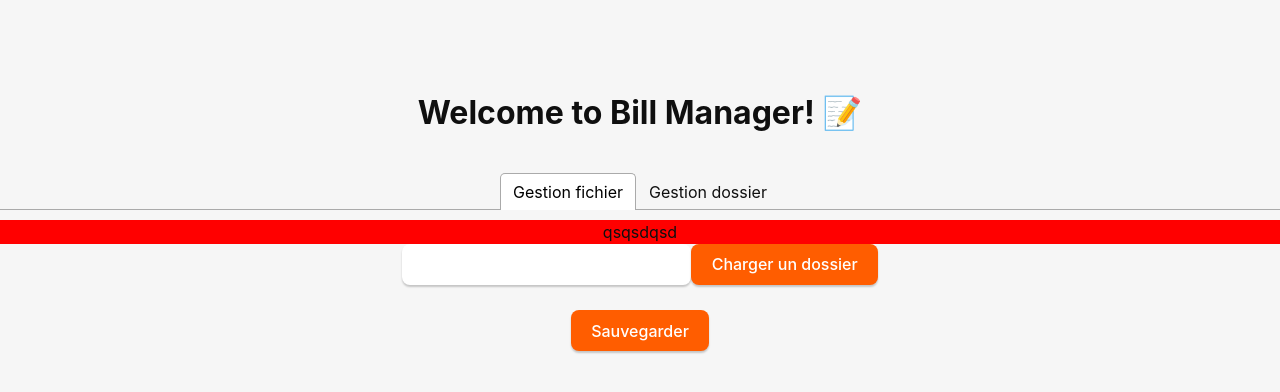
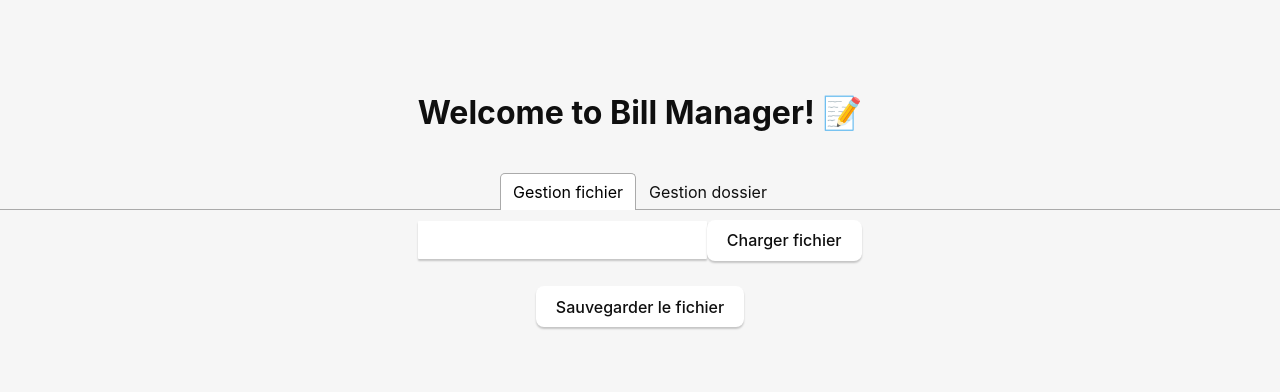
Before and after one commit to JackDaexter/BillManager, a React (Vite) app: page / in a window 1280 px wide. Shown: the top 392 px of the page. Built offline with nearby package versions, Linux system fonts and the light colour scheme.

Commit message:
feat: extract button style from main.tsx to create component and add feature to load file and check if load correctly

```diff
--- /dev/null
+++ b/src/component/DarkInput.tsx
@@ -0,0 +1,21 @@
+const DarkInput = ({props}: { props: any }) => {
+    const inputStyle = {
+        borderRadius: "1px",
+        border: "1px solid transparent",
+        padding: "0.5em 1.2em",
+        fontSize: "1em",
+        fontFamily: "inherit",
+        color: "#0f0f0f",
+        backgroundColor: "#ffffff",
+        transition: "borderColor 0.25s",
+        boxShadow: "0 2px 2px rgba(0, 0, 0, 0.2)"
+    };
+
+    return (
+        <>
+            <input style={inputStyle} value={props.text} disabled={true}/>
+        </>
+    )
+}
+
+export default DarkInput;
--- /dev/null
+++ b/src/component/LoadButton/LoadButton.css
@@ -0,0 +1,12 @@
+button {
+    border-radius: 8px;
+    border: 1px solid transparent;
+    padding: 0.6em 1.2em;
+    font-size: 1em;
+    font-weight: 500;
+    font-family: inherit;
+    color: #0f0f0f;
+    background-color: #ffffff;
+    transition: border-color 0.25s;
+    box-shadow: 0 2px 2px rgba(0, 0, 0, 0.2);
+}
--- /dev/null
+++ b/src/component/LoadButton/LoadButton.tsx
@@ -0,0 +1,15 @@
+import './LoadButton.css';
+
+
+
+const LoadButton = ({props}: { props: any }) => {
+    return (
+        <>
+            <button className="load_file"
+                    onClick={props.onClick}
+                    disabled={false}> {props.buttonName}</button>
+        </>
+    )
+}
+
+export default LoadButton;
--- /dev/null
+++ b/src/component/PdfPreview.tsx
@@ -0,0 +1,16 @@
+import {invoke} from "@tauri-apps/api/tauri";
+
+const PdfPreview = ({props} : {props : any}) => {
+    const preview = (
+        <div>
+
+        </div>
+    )
+    return(
+        <div>
+            {props.isFile == true ? preview : "No pdf to load"}
+        </div>
+    )
+}
+
+export default PdfPreview;
--- a/src/component/PdfView.tsx
+++ /dev/null
@@ -1,11 +0,0 @@
-import {invoke} from "@tauri-apps/api/tauri";
-
-const PdfView = () => {
-    return(
-        <div>
-            qsqsdqsd
-        </div>
-    )
-}
-
-export default PdfView;
--- /dev/null
+++ b/src/component/SaveButton/SaveButton.css
@@ -0,0 +1,13 @@
+
+button {
+    border-radius: 8px;
+    border: 1px solid transparent;
+    padding: 0.6em 1.2em;
+    font-size: 1em;
+    font-weight: 500;
+    font-family: inherit;
+    color: #ffffff;
+    background-color: #ff5d00;
+    transition: border-color 0.25s;
+    box-shadow: 0 2px 2px rgba(0, 0, 0, 0.2);
+}
--- a/src/pages/Home.tsx
+++ b/src/pages/Home.tsx
@@ -1,11 +1,25 @@
 import './Home.css'
+import PdfPreview from "../component/PdfPreview";
+import {useState} from "react";
+import {Tab, TabList, TabPanel, Tabs} from "react-tabs";
+import LoadButton from "../component/LoadButton/LoadButton";
+import DarkInput from "../component/DarkInput";
 import ParsePdfFile from "../services/ParsePdfFile";
-import PdfPreview from "../component/PdfView";
-import { Tab, Tabs, TabList, TabPanel } from 'react-tabs';
 
 
+const Home = (props  : any) => {
 
-const Home = () => {
+    const [filePath, setFilePath] = useState("");
+
+    const fileIsLoad = () => {
+        console.log("sdfsdfsd")
+        return filePath !== "file not found"
+    }
+
+    const parsePdfFile = async () => {
+        var filePath = await ParsePdfFile()
+        setFilePath( _ => filePath);
+    }
 
     return (
         <div className="container" >
@@ -21,31 +35,19 @@ const Home = () => {
                 </TabList>
                 <TabPanel>
                     <div className="pdfpreview-section">
-                        <PdfPreview />
-                    </div>
-                    <div className="loadfolder-input-section">
-                        <input id="load_file_path"  />
-                        <button className="load_file" disabled={true} >Charger un dossier</button>
-                    </div>
-                </TabPanel>
-                <TabPanel>
-                    <div className="pdfpreview-section">
-                        <PdfPreview />
+                        <PdfPreview props={{isFile:fileIsLoad()}}/>
                     </div>
                     <div className="choice-analysis-section">
-
-
                         <div className="loadfile-input-section">
-                            <input id="load_file_path"  />
-                            <button onClick={ParsePdfFile}>Charger un fichier</button>
+                            <DarkInput props={{text : filePath}} />
+                            <LoadButton props={{buttonName: "Charger fichier", onClick : parsePdfFile }}/>
                         </div>
                     </div>
                 </TabPanel>
             </Tabs>
 
-
             <div className="save-section">
-                <button className="save-file" onClick={ParsePdfFile}>Sauvegarder</button>
+                <LoadButton props={{buttonName:"Sauvegarder le fichier" }} />
             </div>
         </div>
     )
--- a/src/services/ParsePdfFile.tsx
+++ b/src/services/ParsePdfFile.tsx
@@ -1,13 +1,6 @@
 import {invoke} from "@tauri-apps/api/tauri";
 import {open} from "@tauri-apps/api/dialog";
 
-function parseAllSelectedFiles(pathFileToParse: string[]) {
-    let filePath : string = pathFileToParse[0];
-
-    invoke('parse_pdf_files', {fileName: filePath.toString() })
-        .then(msg => console.log(msg))
-        .catch((error) => console.error(error));
-}
 
 function parseFile(pathFileToParse: string) {
     invoke('parse_pdf_files', {fileName: pathFileToParse.toString() })
@@ -15,29 +8,35 @@ function parseFile(pathFileToParse: string) {
         .catch((error) => console.error(error));
 }
 
-function manageSelection(pathFileToParse : string | string [] | null ) {
+function returnFilePathIfExist(pathFileToParse : string | string [] | null ) : string {
+
     if (Array.isArray(pathFileToParse)) {
-        parseAllSelectedFiles(pathFileToParse)
+        return pathFileToParse[0];
     } else if (pathFileToParse === null) {
-        console.log("2emeParstis")
+        return "file not found"
     } else {
-        parseFile(pathFileToParse)
+        return pathFileToParse
     }
 }
 
-
-const ParsePdfFile = async () => {
-    const pathFileToParse  = await open({
-        multiple: true,
+const openPdfFile = async () => {
+    return await open({
+        title:"Select the bill to analyze",
+        multiple: false,
         filters: [{
             name: 'Pdf',
             extensions: ['pdf']
         }]
-    })
-        .then(fileToParse => {
-            manageSelection(fileToParse);
-        });
+    });
+}
+const ParsePdfFile = async () : Promise<string> => {
 
+    const result = await openPdfFile();
+    const filePath : string = returnFilePathIfExist(result);
+
+    parseFile(filePath);
+
+    return filePath;
 
 }
 
--- a/src/style.css
+++ b/src/style.css
@@ -53,33 +53,6 @@ h1 {
   text-align: center;
 }
 
-input,
-button, .load-file {
-  border-radius: 8px;
-  border: 1px solid transparent;
-  padding: 0.6em 1.2em;
-  font-size: 1em;
-  font-weight: 500;
-  font-family: inherit;
-  color: #0f0f0f;
-  background-color: #ffffff;
-  transition: border-color 0.25s;
-  box-shadow: 0 2px 2px rgba(0, 0, 0, 0.2);
-}
-
-button, .save-file {
-  border-radius: 8px;
-  border: 1px solid transparent;
-  padding: 0.6em 1.2em;
-  font-size: 1em;
-  font-weight: 500;
-  font-family: inherit;
-  color: #ffffff;
-  background-color: #ff5d00;
-  transition: border-color 0.25s;
-  box-shadow: 0 2px 2px rgba(0, 0, 0, 0.2);
-}
-
 button {
   cursor: pointer;
 }
```
Also changed, not shown: src/component/SaveButton/SaveButton.tsx (added, +12 -0 lines).
